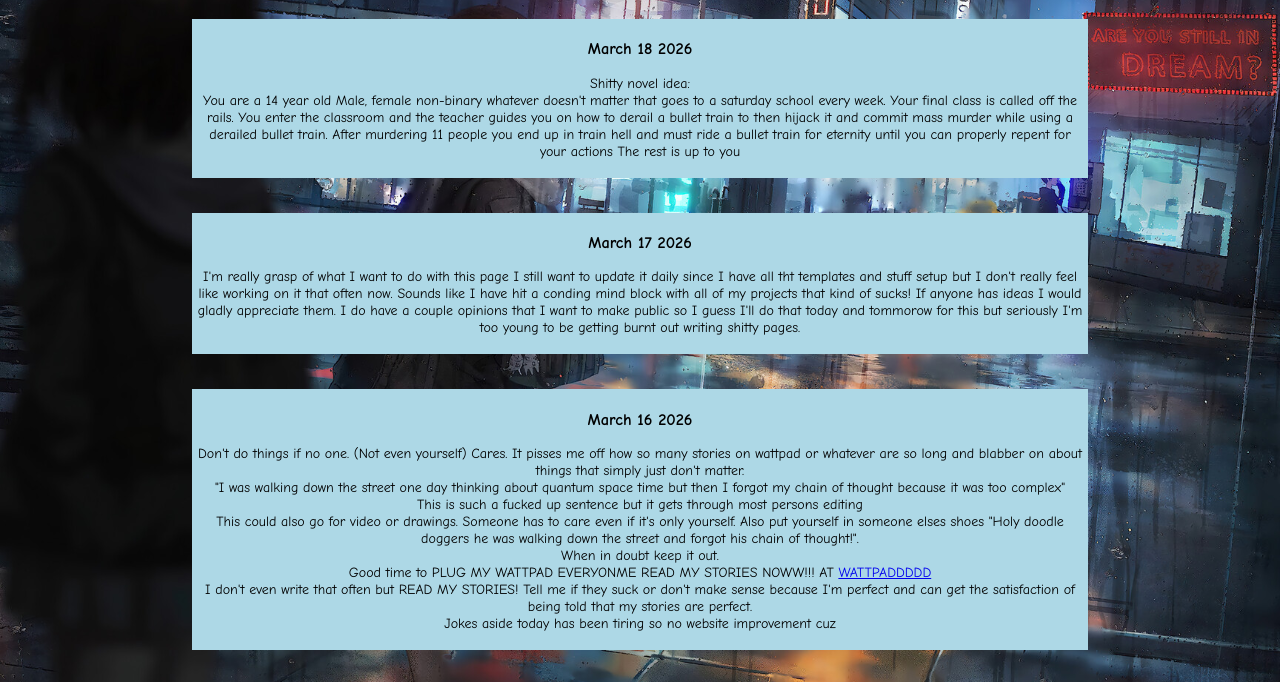
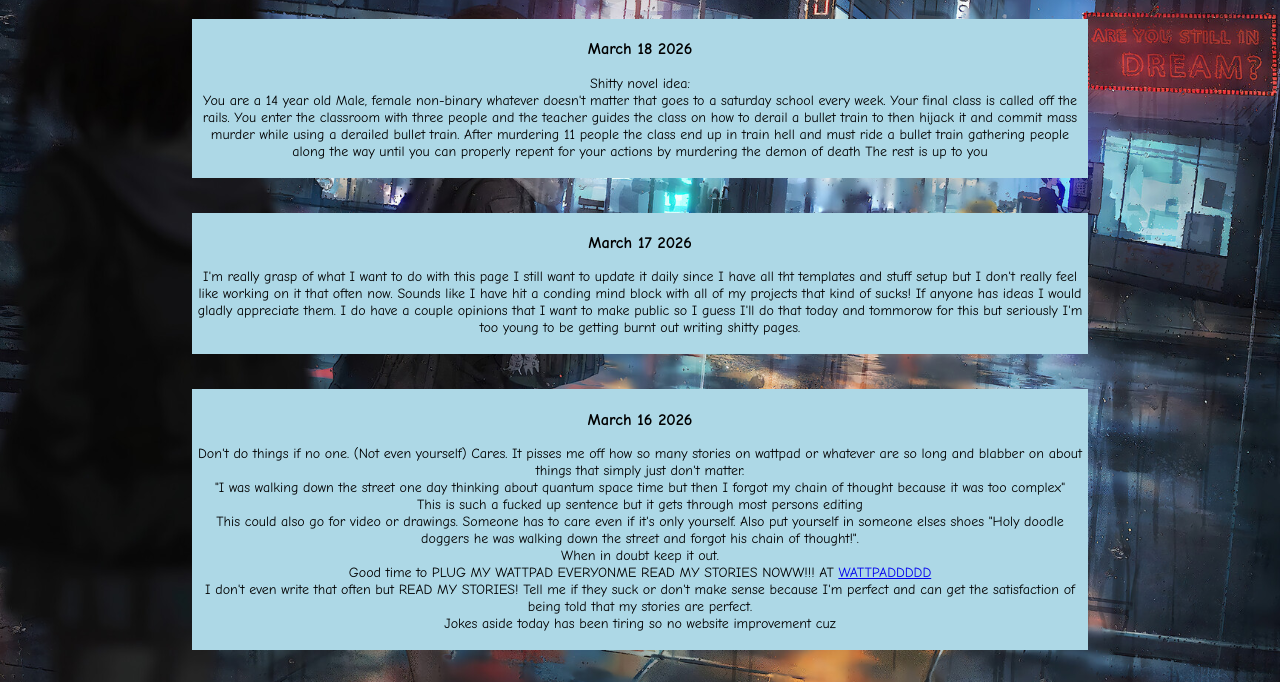
Before and after one commit to bwemk/bwemk.github.io, a plain HTML site: page index.html in a window 1280 px wide. Shown: the part 61-743 px from the top of the page. Drawn offline with Linux system fonts and the light colour scheme.

Commit message:
March 18

```diff
--- a/index.html
+++ b/index.html
@@ -62,7 +62,7 @@
     <div class="entry">
         <h3>March 18 2026</h3>
         <p>Shitty novel idea: <br>
-            You are a 14 year old Male, female non-binary whatever doesn't matter that goes to a saturday school every week. Your final class is called off the rails. You enter the classroom and the teacher guides you on how to derail a bullet train to then hijack it and commit mass murder while using a derailed bullet train. After murdering 11 people you end up in train hell and must ride a bullet train for eternity until you can properly repent for your actions
+            You are a 14 year old Male, female non-binary whatever doesn't matter that goes to a saturday school every week. Your final class is called off the rails. You enter the classroom with three people and the teacher guides the class on how to derail a bullet train to then hijack it and commit mass murder while using a derailed bullet train. After murdering 11 people the class end up in train hell and must ride a bullet train gathering people along the way until you can properly repent for your actions by murdering the demon of death
             The rest is up to you
 
         </p>
```
